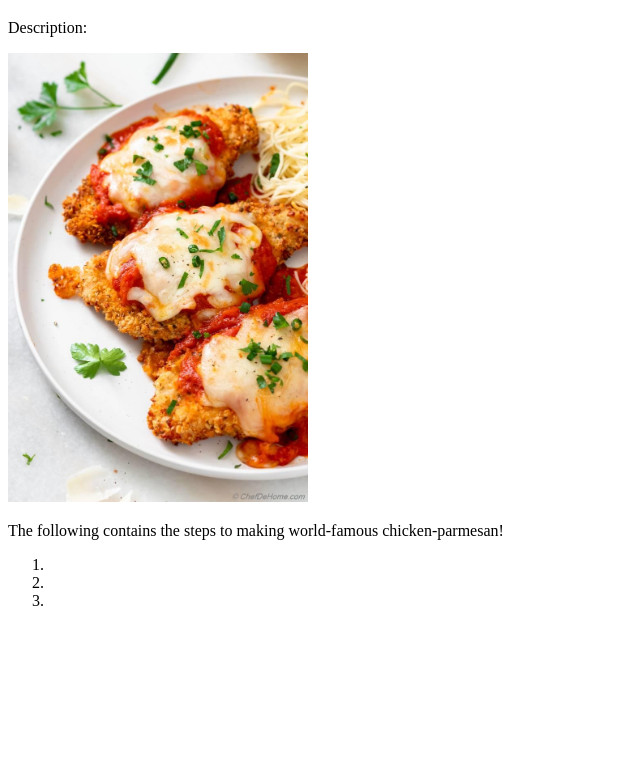
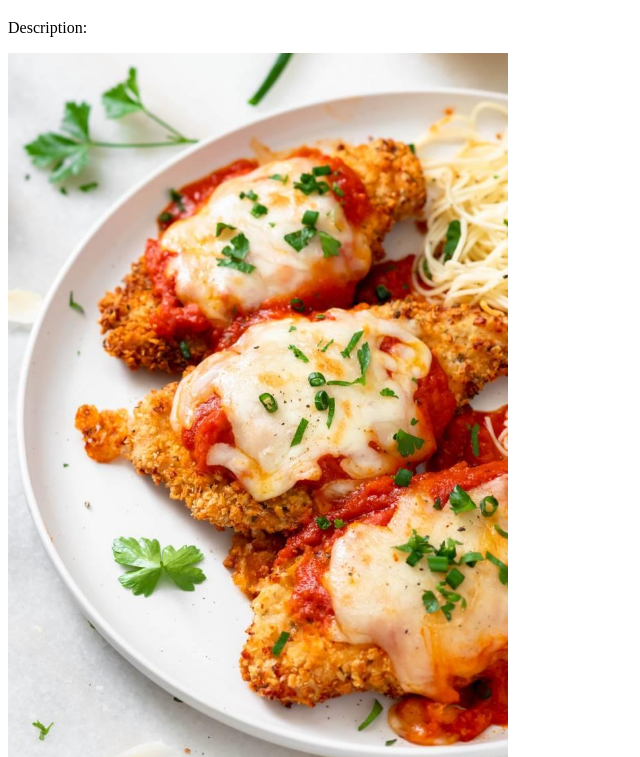
Before and after one commit to Alex-Cruz-Valencia/odin-recipe-project, a plain HTML site: page recipes/chicken-parmesan.html in a window 1280 px wide. Shown: the part 61-818 px from the top of the page, without its empty margins (0-640 px from the left). Drawn offline with Linux system fonts and the light colour scheme.

Commit message:
fix: increase image width to match others

```diff
--- a/recipes/chicken-parmesan.html
+++ b/recipes/chicken-parmesan.html
@@ -8,7 +8,7 @@
   <body>
     <h1>Chicken Parmesan</h1>
     <p>Description:</p>
-    <img src="../images/chicken-parmesan.jpg" alt="Image of chicken parmesan" width="300px">
+    <img src="../images/chicken-parmesan.jpg" alt="Image of chicken parmesan" width="500px">
 
     <p>
       The following contains the steps to making world-famous chicken-parmesan!
```
